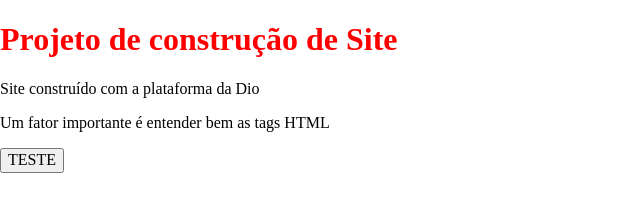
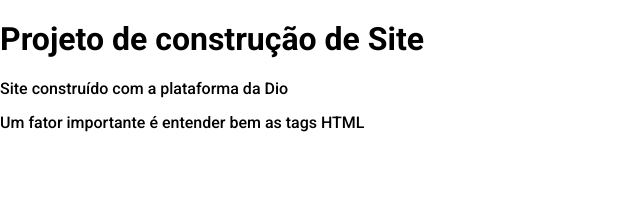
Before and after one commit to HelenOliveira/Bootcamp-Orange-Tech, a website: page JsDevoloperPokedex/index.html in a window 1280 px wide. Shown: the whole page, without its empty margins (0-640 px from the left). Drawn offline with nearby package versions, Linux system fonts and the light colour scheme.

Commit message:
editando a fonte

```diff
--- a/JsDevoloperPokedex/assets/css/global.css
+++ b/JsDevoloperPokedex/assets/css/global.css
@@ -1,4 +1,5 @@
-h1 {
-    color: red;
+
+*  {
+  font-family: 'Roboto', sans-serif;
 
 }
--- a/JsDevoloperPokedex/index.html
+++ b/JsDevoloperPokedex/index.html
@@ -12,15 +12,13 @@
     crossorigin="anonymous" referrerpolicy="no-referrer" />
 
      <!-- Fonte Roboto -->
-    <link rel="preconnect" href="https://fonts.googleapis.com">
-    <link rel="preconnect" href="https://fonts.gstatic.com" crossorigin>
-    <link href="https://fonts.googleapis.com/css2?family=Roboto:wght@300&display=swap" rel="stylesheet">
+     <link rel="preconnect" href="https://fonts.googleapis.com">
+     <link rel="preconnect" href="https://fonts.gstatic.com" crossorigin>
+     <link href="https://fonts.googleapis.com/css2?family=Roboto:wght@100;300;500;700&display=swap" rel="stylesheet">
 
-    <!-- style Css  -->
+     <!-- style Css  -->
     <link rel="stylesheet" href="assets/css/global.css">
 
-    <!-- main Js -->
-    <link rel="stylesheet" href="assets/js/main.js">
 
 </head>
 <body>
@@ -30,7 +28,7 @@
 
     <p>Um fator importante é entender bem as tags HTML</p>
 
-    <button type="button"> TESTE </button>
+
 
     <script src="assets/js/main.js"></script>
 </body>
```
